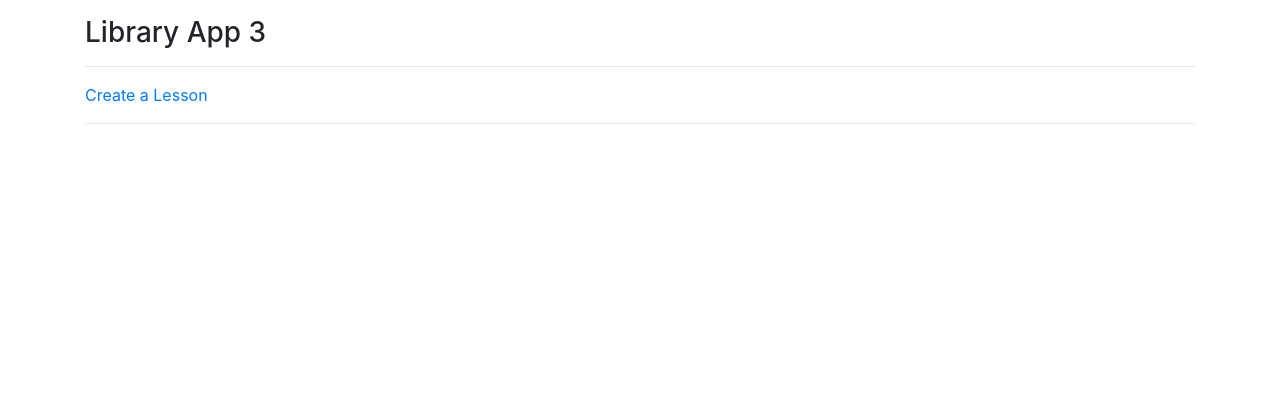
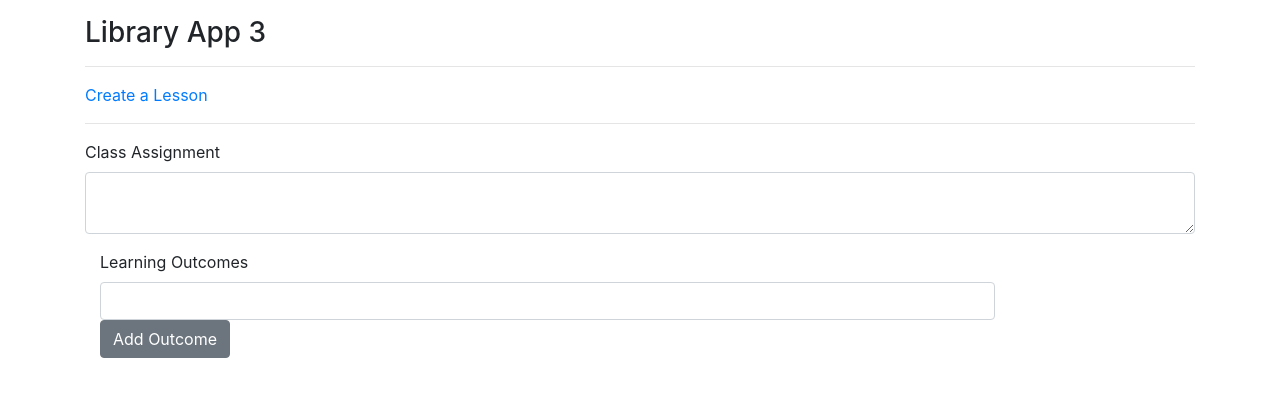
Before and after one commit to robert-laws/practice-oct-2019-library-app-3, a React (Create React App) app: page /lesson-step-two in a window 1280 px wide. Shown: the top 396 px of the page. Built offline with nearby package versions, Linux system fonts and the light colour scheme.

Commit message:
begin work on step two using redux

```diff
--- a/src/App.js
+++ b/src/App.js
@@ -2,6 +2,7 @@ import React from 'react';
 import { Switch, Route, Link } from 'react-router-dom';
 
 import Lesson from './components/Lesson/Lesson.component';
+import LessonStepTwo from './components/Lesson.StepTwo/Lesson.StepTwo.component.jsx';
 
 import { Container } from 'reactstrap';
 
@@ -17,6 +18,7 @@ function App() {
 
       <Switch>
         <Route path='/lesson' component={Lesson} />
+        <Route path='/lesson-step-two' component={LessonStepTwo} />
       </Switch>
 
     </Container>
--- a/src/components/Lesson.StepTwo/Lesson.StepTwo.component.jsx
+++ b/src/components/Lesson.StepTwo/Lesson.StepTwo.component.jsx
@@ -0,0 +1,63 @@
+import React, { useState } from 'react';
+import { connect } from 'react-redux';
+import { updateLessonField, updateLessonFieldArray } from '../../redux/lesson/lesson.actions';
+
+import { Row, Col } from 'reactstrap';
+import { Form, FormGroup, FormFeedback, Label, Input, Button, Alert } from 'reactstrap';
+import { ListGroup, ListGroupItem } from 'reactstrap';
+
+const LessonStepTwo = props => {
+  const [learningOutcome, setLearningOutcome] = useState('');
+  const { onUpdateLessonField, onUpdateLessonFieldArray, classAssignment, learningOutcomes } = props;
+
+  const handleAddLearningOutcome = event => {
+    onUpdateLessonFieldArray('learningOutcomes', learningOutcome);
+    setLearningOutcome('');
+  }
+
+  return (
+    <Row>
+      <Col>
+        <Form id='form-step-two'>
+          <FormGroup>
+            <Label for='classAssignment'>Class Assignment</Label>
+            <Input type='textarea' name='classAssignment' id='ClassAssignment' value={classAssignment} onChange={(event) => onUpdateLessonField(event.target.name, event.target.value)} />
+            <FormFeedback>Please enter a class assignment</FormFeedback>
+          </FormGroup>
+          <FormGroup>
+            <Col md={10}>
+              <Label for='learningOutcomes'>Learning Outcomes</Label>
+              <Input type='text' name='learningOutcomes' value={learningOutcome} onChange={e => setLearningOutcome(e.target.value)} />
+            </Col>
+            <Col md={2}>
+              <Button id='addLearningOutcome' onClick={handleAddLearningOutcome}>Add Outcome</Button>
+            </Col>
+            <Col md={12}>
+              <ListGroup>
+                {learningOutcomes.map((outcome, index) => {
+                  return <ListGroupItem key={index}>{outcome}</ListGroupItem>
+                })}
+              </ListGroup>
+            </Col>
+          </FormGroup>
+        </Form>
+      </Col>
+    </Row>
+  )
+}
+
+const mapStateToProps = state => {
+  return {
+    classAssignment: state.lesson.classAssignment,
+    learningOutcomes: state.lesson.learningOutcomes
+  }
+}
+
+const mapDispatchToProps = dispatch => {
+  return {
+    onUpdateLessonField: (name, value) => dispatch(updateLessonField(name, value)),
+    onUpdateLessonFieldArray: (name, value) => dispatch(updateLessonFieldArray(name, value))
+  }
+}
+
+export default connect(mapStateToProps, mapDispatchToProps)(LessonStepTwo);
--- a/src/components/Lesson/Lesson.component.jsx
+++ b/src/components/Lesson/Lesson.component.jsx
@@ -46,7 +46,7 @@ const Lesson = (props) => {
   const handleSubmit = event => {
     event.preventDefault();
 
-
+    props.history.push('/lesson-step-two');
   }
 
   return (
--- a/src/redux/lesson/lesson.actions.js
+++ b/src/redux/lesson/lesson.actions.js
@@ -1,4 +1,9 @@
-import { UPDATE_LESSON, UPDATE_LESSON_FIELD } from './lesson.types';
+import { UPDATE_LESSON, UPDATE_LESSON_FIELD, UPDATE_LESSON_FIELD_ARRAY } from './lesson.types';
+
+export const updateLessonFieldArray = (field, value) => ({
+  type: UPDATE_LESSON_FIELD_ARRAY,
+  payload: { field, value }
+})
 
 export const updateLessonField = (field, value) => ({
   type: UPDATE_LESSON_FIELD,
--- a/src/redux/lesson/lesson.reducer.js
+++ b/src/redux/lesson/lesson.reducer.js
@@ -1,4 +1,4 @@
-import { UPDATE_LESSON, UPDATE_LESSON_FIELD } from './lesson.types';
+import { UPDATE_LESSON, UPDATE_LESSON_FIELD, UPDATE_LESSON_FIELD_ARRAY } from './lesson.types';
 
 const INITIAL_STATE = {
   term: '',
@@ -9,7 +9,9 @@ const INITIAL_STATE = {
   coInstructor: '',
   date: '',
   duration: '',
-  studentCount: ''
+  studentCount: '',
+  classAssignment: '',
+  learningOutcomes: []
 }
 
 const lessonReducer = (state = INITIAL_STATE, action) => {
@@ -24,6 +26,11 @@ const lessonReducer = (state = INITIAL_STATE, action) => {
         ...state,
         [action.payload.field]: action.payload.value
       }
+    case UPDATE_LESSON_FIELD_ARRAY:
+      return {
+        ...state,
+        [action.payload.field]: [...state[action.payload.field], action.payload.value]
+      }
     default:
       return state
   }
--- a/src/redux/lesson/lesson.types.js
+++ b/src/redux/lesson/lesson.types.js
@@ -1,2 +1,3 @@
 export const UPDATE_LESSON = 'UPDATE_LESSON';
 export const UPDATE_LESSON_FIELD = 'UPDATE_LESSON_FIELD';
+export const UPDATE_LESSON_FIELD_ARRAY = 'UPDATE_LESSON_FIELD_ARRAY';
```
